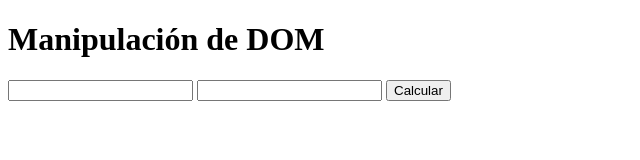
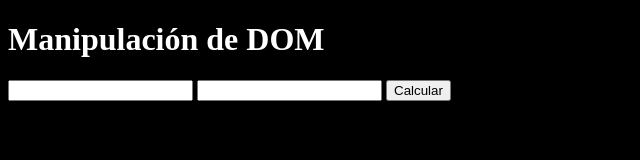
Before and after one commit to Tanamachii/JavaScript, a plain HTML site: page EjerciciosJSHTML/1/index.html in a window 1280 px wide. Shown: the whole page, without its empty margins (0-640 px from the left). Drawn offline with Linux system fonts and the light colour scheme.

Commit message:
Se suben mas ejemplos

```diff
--- a/EjerciciosJSHTML/1/index.html
+++ b/EjerciciosJSHTML/1/index.html
@@ -7,13 +7,21 @@
     <meta name="viewport" content="width=device-width, initial-scale=1.0">
     <title>Manipulación de DOM básica</title>
 </head>
+<style>
+    body {
+        background-color: black;
+        color: white;
+    }
+</style>
 
 <body>
-    <h1>Manipulación de DOM</h1>
-    <input id="calculo" type="number">
-    <input id="calculo2" type="number">
-    <button id="btn-calcular" onclick="btnOnClick()">Calcular</button>
-    <div class="subtitulo"></div>
+    <form id="formulario">
+        <h1>Manipulación de DOM</h1>
+        <input id="calculo" type="number">
+        <input id="calculo2" type="number">
+        <button id="btn-calcular">Calcular</button>
+        <div class=" subtitulo"></div>
+    </form>
 </body>
 
 <script src="./main.js"></script>
--- a/EjerciciosJSHTML/1/main.js
+++ b/EjerciciosJSHTML/1/main.js
@@ -3,13 +3,18 @@ const p = document.querySelector("p");
 const parrafo = document.querySelector(".parrafo");
 const pid = document.querySelector("#p-id");
 const input = document.querySelector("input");
+const form = document.querySelector("#formulario");
 
 const input1 = document.querySelector("#calculo");
 const input2 = document.querySelector("#calculo2");
 const btnCalcular = document.querySelector("#btn-calcular");
 const div = document.querySelector(".subtitulo");
 
-function btnOnClick() {
+//Metodo, click y mouseover para ejecutar la función declarada ahi :-)
+btnCalcular.addEventListener("mouseover", sumarInput);
+
+function sumarInput(event) {
+  // event.preventDefault();
   const subtitulo = document.createElement("h2");
   const suma = Number(input1.value) + Number(input2.value);
   subtitulo.innerHTML = "<p> Resultado: " + suma + "</p>";
```
